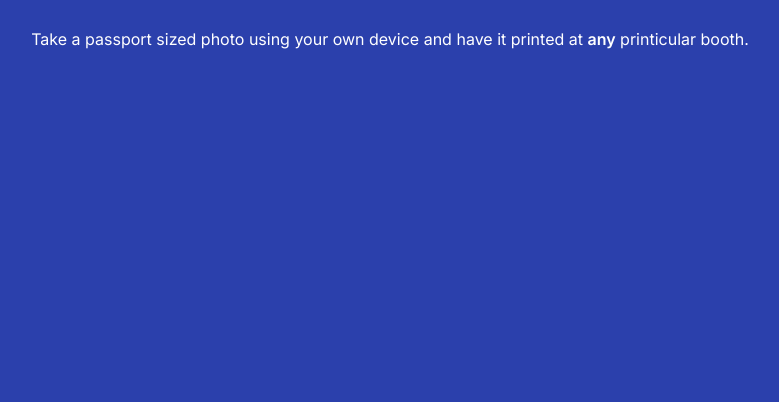
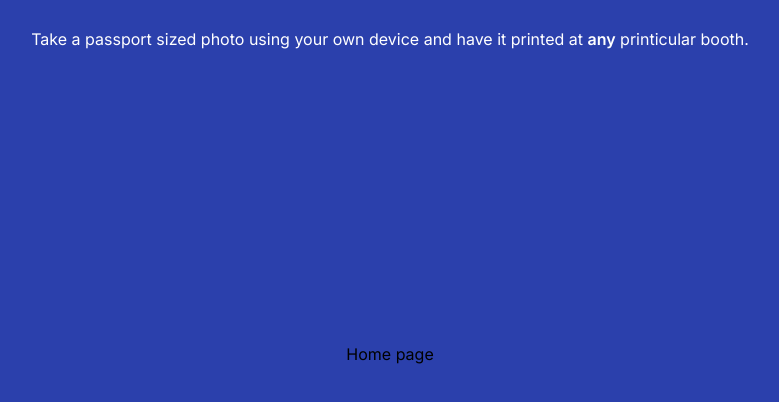
Before and after one commit to unicdeve/taking-picture, a Gatsby site: page / in a window 1280 px wide. Shown: the part 158-560 px from the top of the page, without its empty margins (250-1029 px from the left). Built offline with nearby package versions, Linux system fonts and the light colour scheme; Gatsby itself is replaced by a stand-in of ours.

Commit message:
feat: improve page-layout

```diff
--- /dev/null
+++ b/src/components/home-content/home-content.comp.js
@@ -0,0 +1,9 @@
+import React from 'react';
+
+export default function HomeContent() {
+	return (
+		<div>
+			<p>Home page</p>
+		</div>
+	);
+}
--- a/src/layouts/page/page.layout.js
+++ b/src/layouts/page/page.layout.js
@@ -2,7 +2,7 @@ import React from 'react';
 
 import '../../../static/css/index.css';
 
-import { StyledLayout } from './page.styled';
+import { StyledLayout, ChildContainer } from './page.styled';
 
 export default function PageLayout({ title, subTopic, children }) {
 	return (
@@ -15,7 +15,7 @@ export default function PageLayout({ title, subTopic, children }) {
 				{subTopic && <p>{subTopic}</p>}
 			</header>
 
-			{children}
+			<ChildContainer>{children}</ChildContainer>
 		</StyledLayout>
 	);
 }
--- a/src/layouts/page/page.styled.js
+++ b/src/layouts/page/page.styled.js
@@ -6,7 +6,7 @@ export const StyledLayout = styled.main`
 	background-image: url('/images/bg.png');
 	background-size: cover;
 	display: flex;
-	flex-direction: column;
+	flex-flow: column;
 
 	header {
 		margin-top: 3rem;
@@ -45,3 +45,22 @@ export const StyledLayout = styled.main`
 		}
 	}
 `;
+
+export const ChildContainer = styled.div`
+	flex: 1;
+	background: #fff;
+	display: flex;
+	justify-content: center;
+	align-items: flex-start;
+	box-shadow: 0px 0px 171px -51px rgba(0, 0, 0, 0.25);
+	border-radius: 100px 100px 0px 0px;
+	margin-top: 2rem;
+
+	@media (min-width: 768px) {
+		align-items: center;
+		background: unset;
+		box-shadow: unset;
+		border-radius: unset;
+		margin-top: unset;
+	}
+`;
--- a/src/pages/index.js
+++ b/src/pages/index.js
@@ -2,6 +2,7 @@ import React from 'react';
 
 import PageLayout from '../layouts/page/page.layout';
 import { StyledHome } from '../components/styled/home.styled';
+import HomeContent from '../components/home-content/home-content.comp';
 
 const IndexPage = () => {
 	return (
@@ -13,7 +14,9 @@ const IndexPage = () => {
 				</>
 			}
 		>
-			<StyledHome></StyledHome>
+			<StyledHome>
+				<HomeContent />
+			</StyledHome>
 		</PageLayout>
 	);
 };
```
